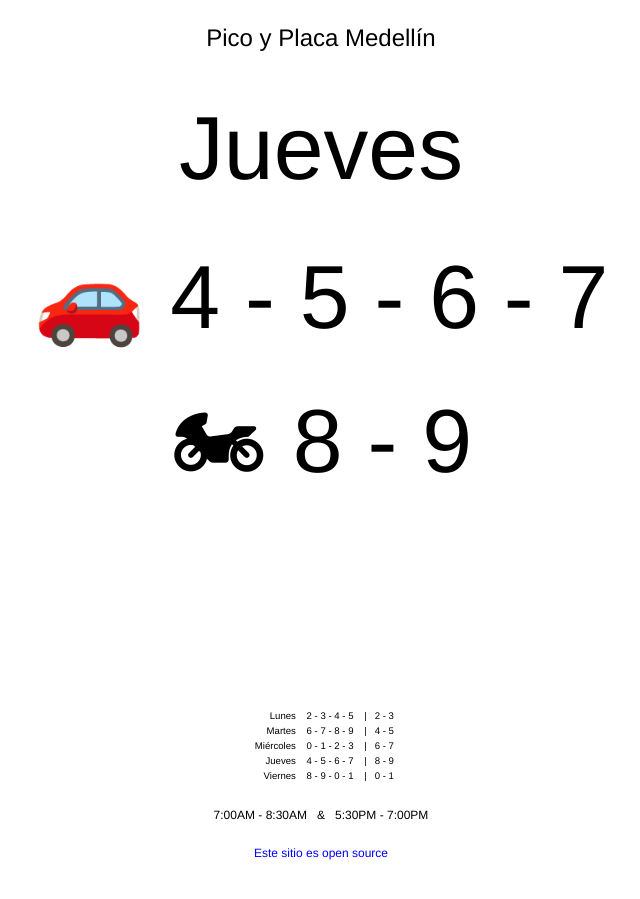
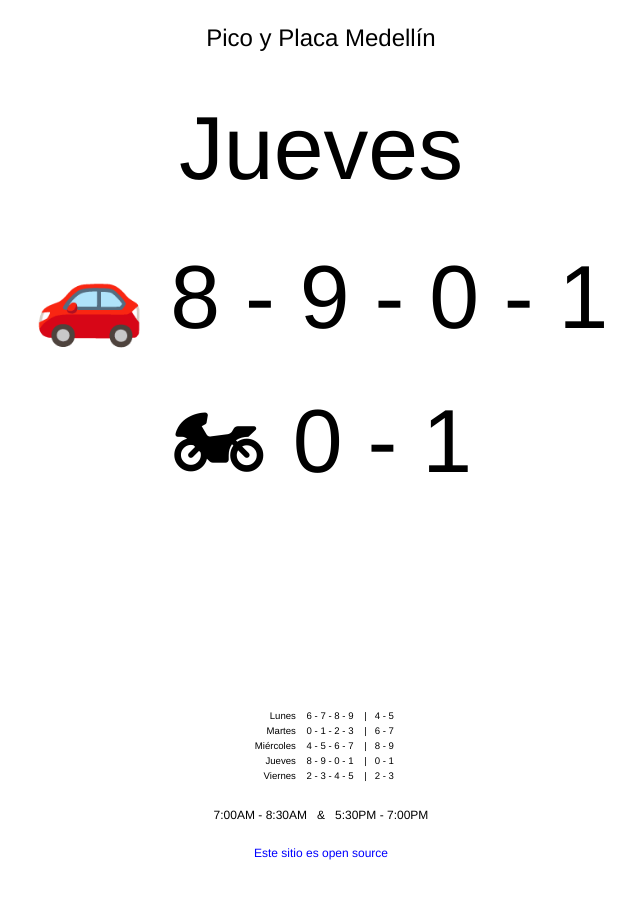
Before and after one commit to nhocki/pico-y-placa-medellin, a Jekyll site: the page built from index.md, in a window 1280 px wide. Shown: the whole page, without its empty margins (319-959 px from the left). Built offline with Jekyll 4.4.1, drawn with Linux system fonts in a browser that asks for light colours; a script that is not in the unit is left out.

Commit message:
Revert "Update days"
This reverts commit 803e6fa2d77d28d1538f22160af6414256337fef.

```diff
--- a/index.md
+++ b/index.md
@@ -11,11 +11,11 @@
 
 <div id='wrap'>
 <table id="full">
-  <tr><td>Lunes</td>      <td>2 - 3 - 4 - 5 &nbsp;&nbsp; |&nbsp;&nbsp; 2 - 3</td></tr>
-  <tr><td>Martes</td>     <td>6 - 7 - 8 - 9 &nbsp;&nbsp; |&nbsp;&nbsp; 4 - 5</td></tr>
-  <tr><td>Miércoles</td>  <td>0 - 1 - 2 - 3 &nbsp;&nbsp; |&nbsp;&nbsp; 6 - 7</td></tr>
-  <tr><td>Jueves</td>     <td>4 - 5 - 6 - 7 &nbsp;&nbsp; |&nbsp;&nbsp; 8 - 9</td></tr>
-  <tr><td>Viernes</td>    <td>8 - 9 - 0 - 1 &nbsp;&nbsp; |&nbsp;&nbsp; 0 - 1</td></tr>
+  <tr><td>Lunes</td> <td>6 - 7 - 8 - 9 &nbsp;&nbsp; |&nbsp;&nbsp; 4 - 5</td></tr>
+  <tr><td>Martes</td> <td>0 - 1 - 2 - 3 &nbsp;&nbsp; |&nbsp;&nbsp; 6 - 7</td></tr>
+  <tr><td>Miércoles</td> <td> 4 - 5 - 6 - 7 &nbsp;&nbsp; |&nbsp;&nbsp; 8 - 9</td></tr>
+  <tr><td>Jueves</td> <td> 8 - 9 - 0 - 1 &nbsp;&nbsp; |&nbsp;&nbsp; 0 - 1</td></tr>
+  <tr><td>Viernes</td> <td> 2 - 3 - 4 - 5 &nbsp;&nbsp; |&nbsp;&nbsp; 2 - 3</td></tr>
 </table>
 
 <span id='schedule' class='small'>7:00AM - 8:30AM &nbsp; & &nbsp; 5:30PM - 7:00PM</span>
--- a/js/app.js
+++ b/js/app.js
@@ -10,21 +10,21 @@
 
 var carPlates = [
   "No hay pico y placa",
-  "2 - 3 - 4 - 5",
   "6 - 7 - 8 - 9",
   "0 - 1 - 2 - 3",
   "4 - 5 - 6 - 7",
   "8 - 9 - 0 - 1",
+  "2 - 3 - 4 - 5",
   "No hay pico y placa"
 ];
 
 var bikePlates = [
   "",
-  "2 - 3",
   "4 - 5",
   "6 - 7",
   "8 - 9",
   "0 - 1",
+  "2 - 3",
   ""
 ];
 
```
